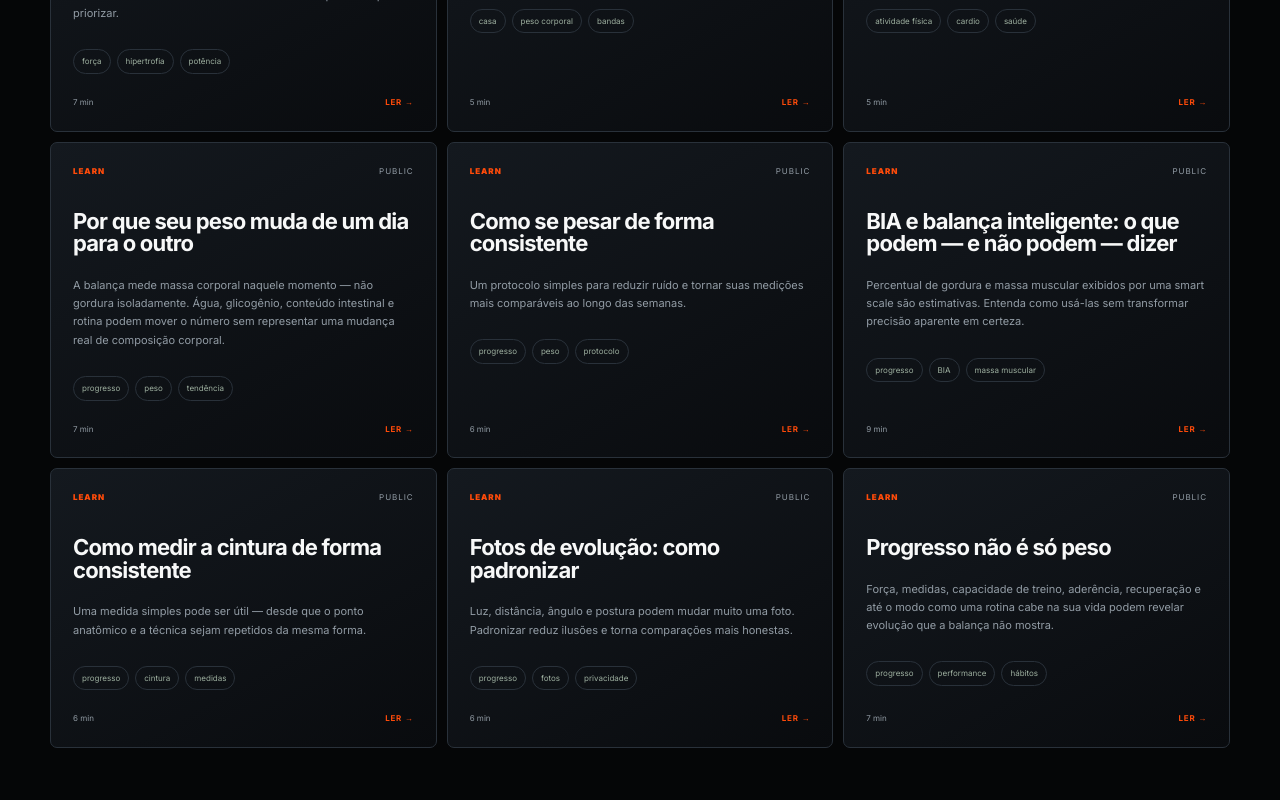
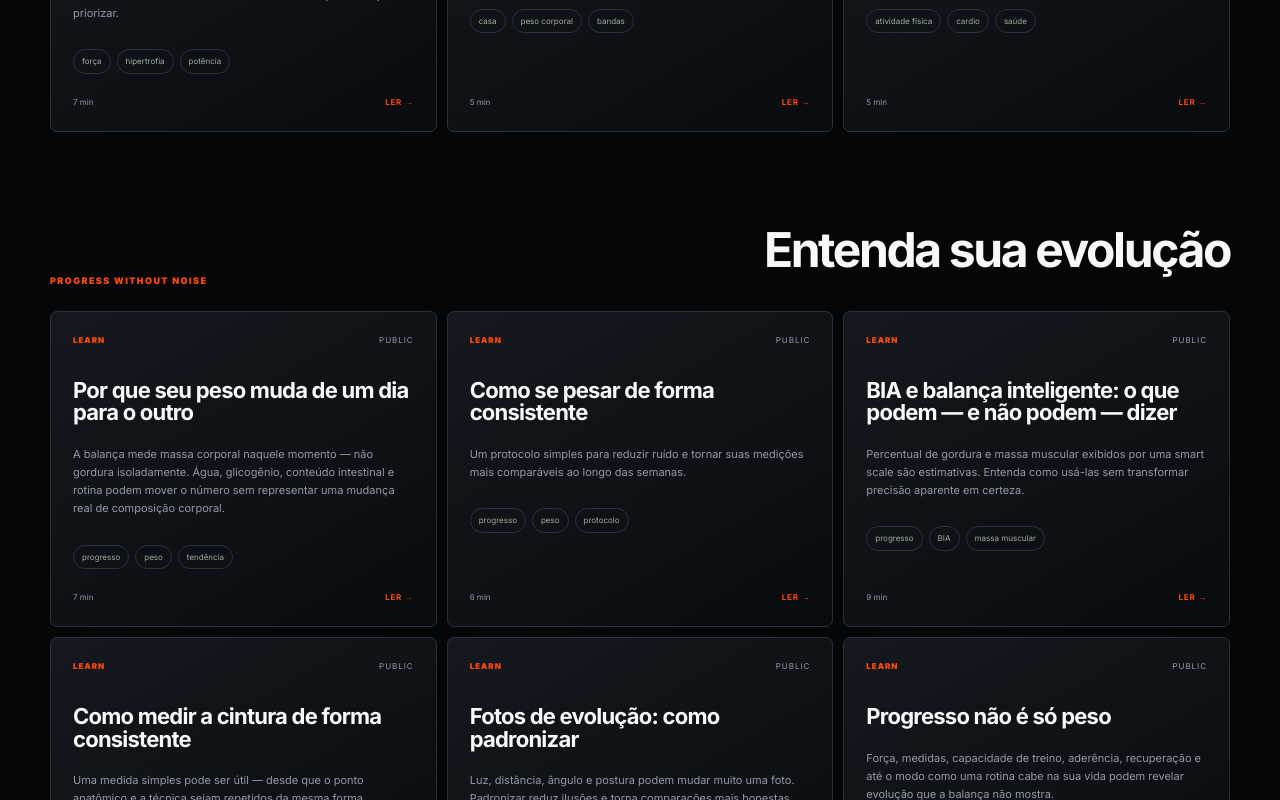
Before and after one commit to mgjexpert/mytrainx-platform, a Next.js app: page /library in a window 1280 px wide. Shown: the part 2200-3000 px from the top of the page. Built offline with nearby package versions, Linux system fonts and the light colour scheme.

Commit message:
feat(library): add progress education collection

```diff
--- a/app/library/page.tsx
+++ b/app/library/page.tsx
@@ -64,7 +64,13 @@ export default function LibraryPage() {
       <LibrarySection
         eyebrow="TRAINING KNOWLEDGE"
         title="Fundamentos do treino"
-        items={articles.filter((item) => !item.tags.includes("nutrição"))}
+        items={articles.filter((item) => !item.tags.includes("nutrição") && !item.tags.includes("progresso"))}
+      />
+
+      <LibrarySection
+        eyebrow="PROGRESS WITHOUT NOISE"
+        title="Entenda sua evolução"
+        items={articles.filter((item) => item.tags.includes("progresso"))}
       />
 
       <LibrarySection
```
